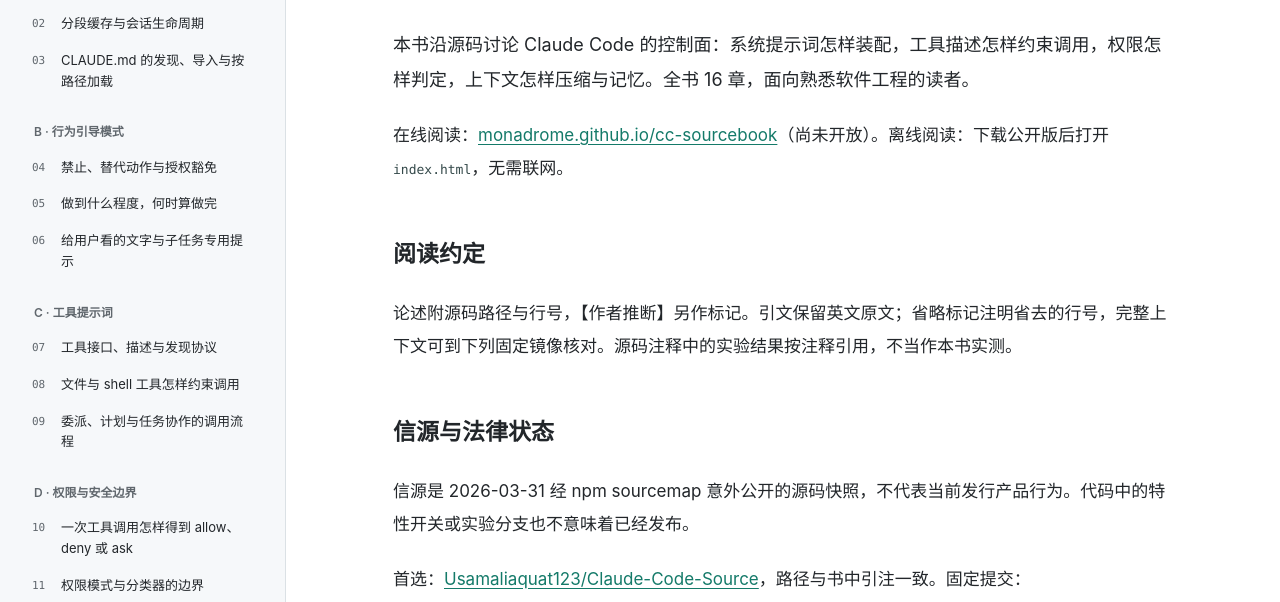
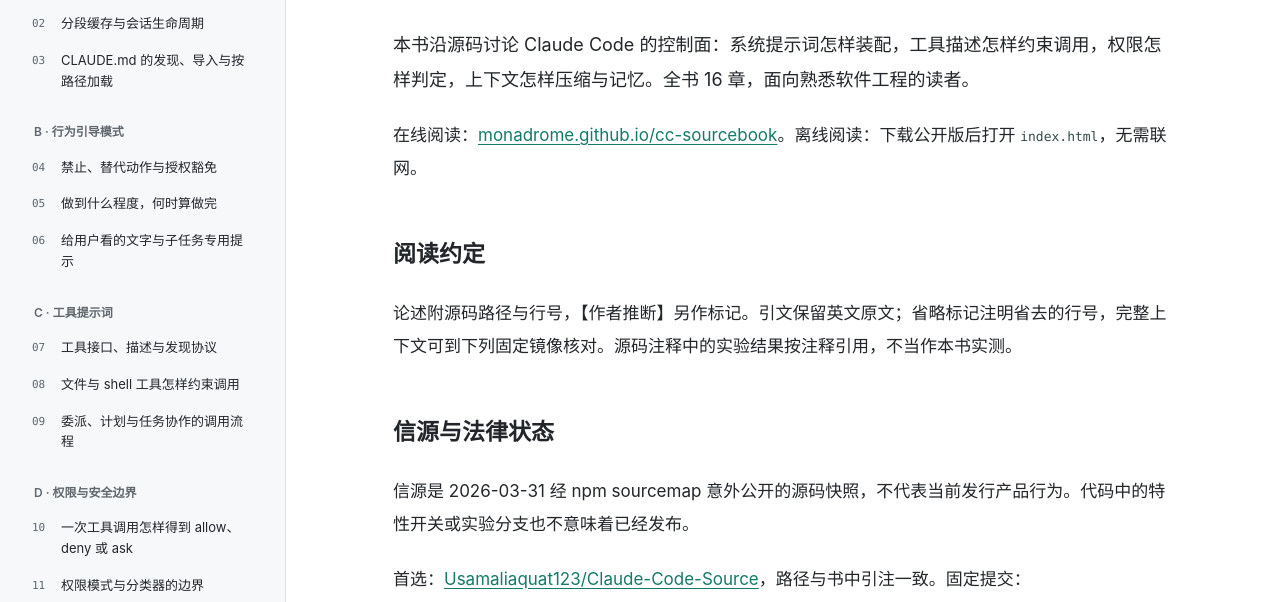
Before and after one commit to monadrome/cc-sourcebook, a plain HTML site: page publication.html in a window 1280 px wide. Shown: the part 176-778 px from the top of the page. Drawn offline with Linux system fonts and the light colour scheme.

Commit message:
docs(reader): mark the published reading URL as available

```diff
--- a/publication.html
+++ b/publication.html
@@ -107,7 +107,7 @@
     <h1>出版说明</h1>
   </header>
   <div class="chapter-body"><p>本书沿源码讨论 Claude Code 的控制面：系统提示词怎样装配，工具描述怎样约束调用，权限怎样判定，上下文怎样压缩与记忆。全书 16 章，面向熟悉软件工程的读者。</p>
-<p>在线阅读：<a href="https://monadrome.github.io/cc-sourcebook/">monadrome.github.io/cc-sourcebook</a>（尚未开放）。离线阅读：下载公开版后打开 <code>index.html</code>，无需联网。</p>
+<p>在线阅读：<a href="https://monadrome.github.io/cc-sourcebook/">monadrome.github.io/cc-sourcebook</a>。离线阅读：下载公开版后打开 <code>index.html</code>，无需联网。</p>
 <h2 id="section-1">阅读约定</h2>
 <p>论述附源码路径与行号，【作者推断】另作标记。引文保留英文原文；省略标记注明省去的行号，完整上下文可到下列固定镜像核对。源码注释中的实验结果按注释引用，不当作本书实测。</p>
 <h2 id="section-2">信源与法律状态</h2>
```
Also changed, not shown: 1 other file.
